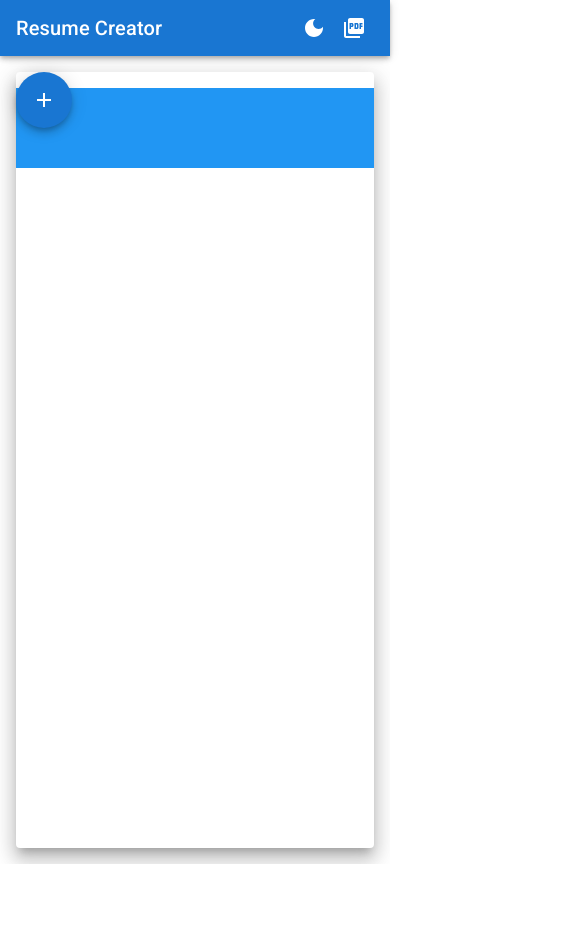
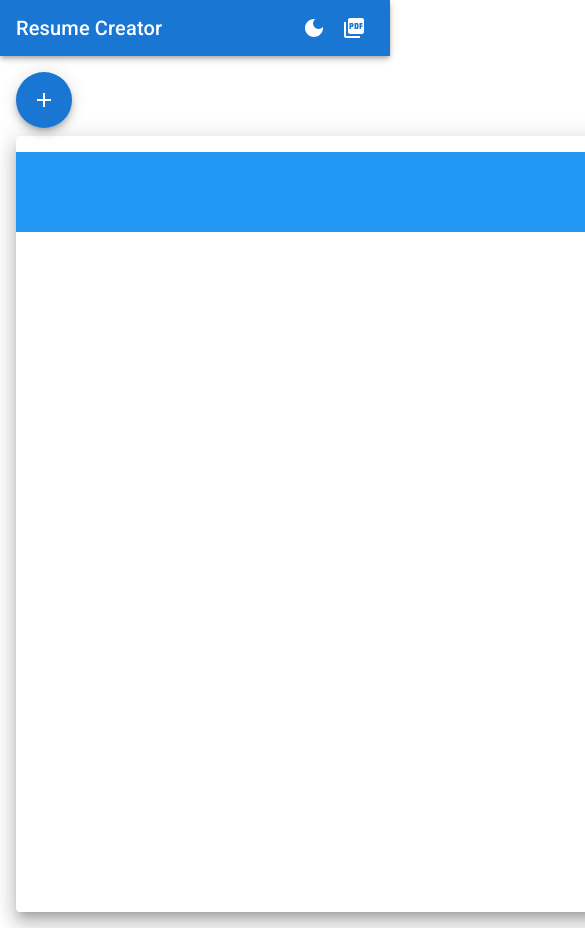
Before and after one commit to craigmclean39/cv-project-top, a React (Create React App) app: page / in a window 390 px wide. Shown: the top 928 px of the page, 585 px wide, since content can reach past the window. Before the commit the page ends 864 px from the top, so only its background shows below. Built offline with nearby package versions, Linux system fonts and the light colour scheme.

Commit message:
Center resume and use mediaquery to adjust on small screens
I want the resume centered on the screen, but on small screens, this will
cause it to not be scrollable. So set to flex-start on screens less then 600px

```diff
--- a/src/App.js
+++ b/src/App.js
@@ -547,7 +547,7 @@ export default class App extends React.Component {
         </ThemeProvider>
         <Box
           sx={{
-            display: "flex",
+            width: "max(max-content, 100%)",
             bgcolor: "background.paper",
           }}
         >
--- a/src/components/ResumeOutput.js
+++ b/src/components/ResumeOutput.js
@@ -2,6 +2,7 @@ import React from "react";
 import { Card, Box } from "@mui/material";
 import ResumeHeader from "./ResumeHeader";
 import ResumeBody from "./ResumeBody";
+import useMediaQuery from "@mui/material/useMediaQuery";
 
 const ResumeOutput = (props) => {
   const {
@@ -17,12 +18,13 @@ const ResumeOutput = (props) => {
     height: "776px",
   };
 
+  const matches = useMediaQuery("(min-width:600px)");
   return (
     <Box
       sx={{
-        width: "100%",
+        width: "max(100%, max-content)",
         display: "flex",
-        justifyContent: "center",
+        justifyContent: matches ? "center" : "flex-start",
       }}
     >
       <Card
@@ -30,6 +32,8 @@ const ResumeOutput = (props) => {
           width: "600px",
           height: "776px",
           m: 2,
+          mt: 10,
+          flexShrink: 0,
         }}
         elevation={12}
       >
```
